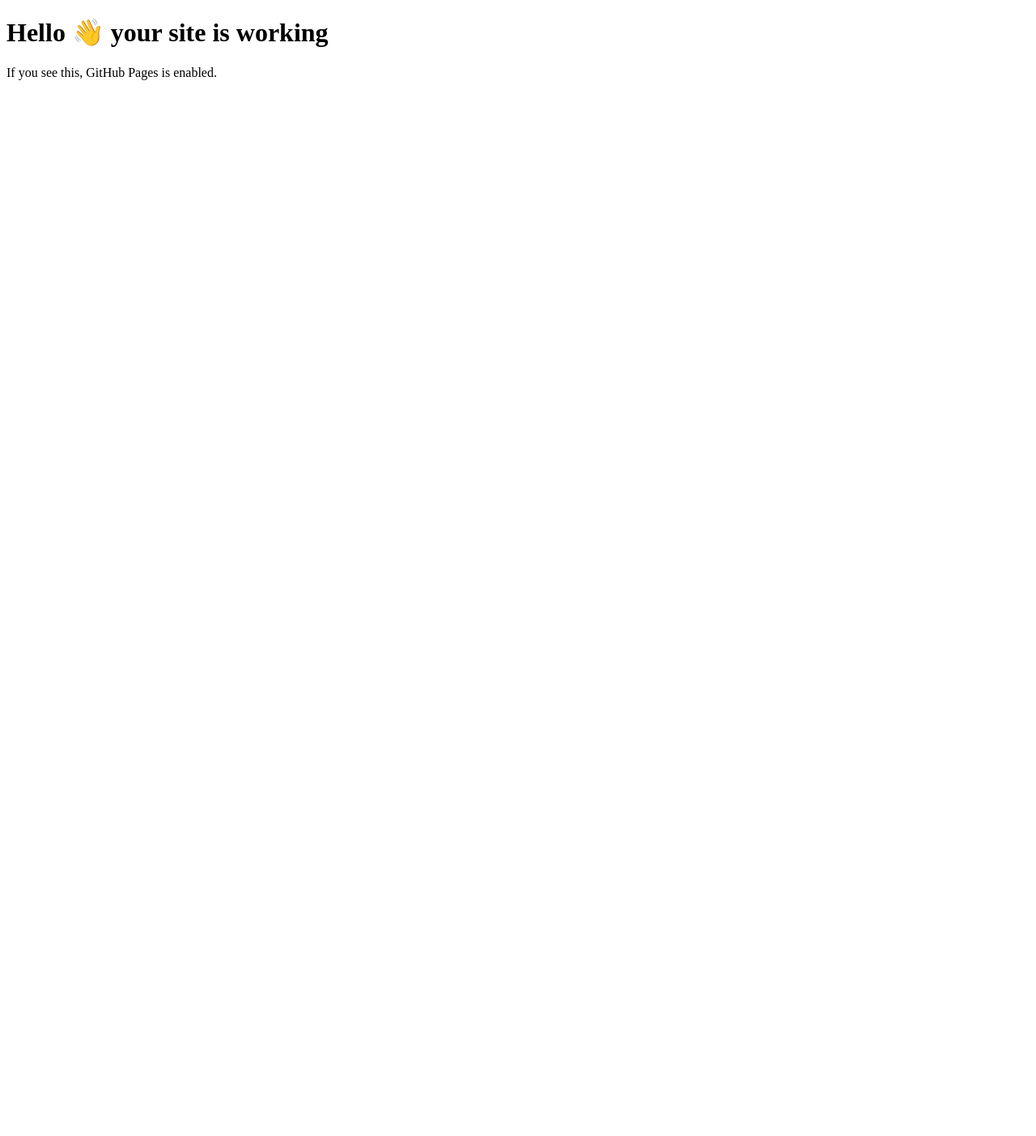
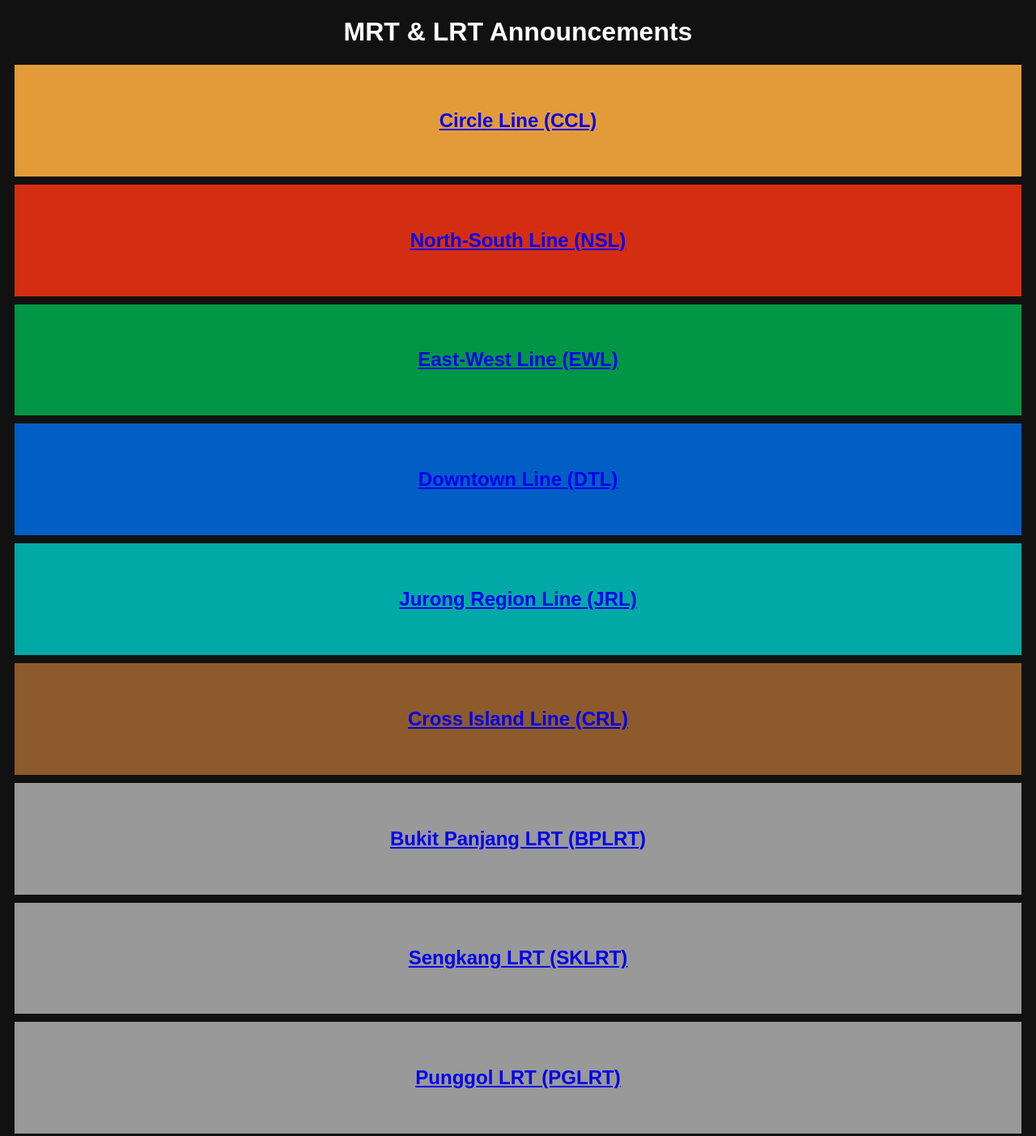
Before and after one commit to javenlewez-cmyk/Trainspotting-Resource-2, a plain HTML site: page index.html in a window 1280 px wide. Shown: the whole page at 81% size. Before the commit the page ends 800 px from the top, so only its background shows below. Drawn offline with Linux system fonts and the light colour scheme.

Commit message:
Update index.html

```diff
--- a/index.html
+++ b/index.html
@@ -1,11 +1,66 @@
 <!DOCTYPE html>
 <html>
 <head>
-  <title>MRT Site</title>
+  <title>MRT & LRT Announcements</title>
 </head>
 
-<body>
-  <h1>Hello 👋 your site is working</h1>
-  <p>If you see this, GitHub Pages is enabled.</p>
+<body style="font-family:Arial; background:#111; color:white;">
+
+  <h1 style="text-align:center;">MRT & LRT Announcements</h1>
+
+  <a href="circleline.html">
+    <div style="background:#e39b3a; padding:35px; text-align:center; margin:10px;">
+      <h2>Circle Line (CCL)</h2>
+    </div>
+  </a>
+
+  <a href="nsl.html">
+    <div style="background:#d42e12; padding:35px; text-align:center; margin:10px;">
+      <h2>North-South Line (NSL)</h2>
+    </div>
+  </a>
+
+  <a href="ewl.html">
+    <div style="background:#009645; padding:35px; text-align:center; margin:10px;">
+      <h2>East-West Line (EWL)</h2>
+    </div>
+  </a>
+
+  <a href="dtl.html">
+    <div style="background:#005ec4; padding:35px; text-align:center; margin:10px;">
+      <h2>Downtown Line (DTL)</h2>
+    </div>
+  </a>
+
+  <a href="jrl.html">
+    <div style="background:#00a9a5; padding:35px; text-align:center; margin:10px;">
+      <h2>Jurong Region Line (JRL)</h2>
+    </div>
+  </a>
+
+  <a href="crl.html">
+    <div style="background:#8d5a2b; padding:35px; text-align:center; margin:10px;">
+      <h2>Cross Island Line (CRL)</h2>
+    </div>
+  </a>
+
+  <a href="bplrt.html">
+    <div style="background:#999999; padding:35px; text-align:center; margin:10px;">
+      <h2>Bukit Panjang LRT (BPLRT)</h2>
+    </div>
+  </a>
+
+  <a href="sklrt.html">
+    <div style="background:#999999; padding:35px; text-align:center; margin:10px;">
+      <h2>Sengkang LRT (SKLRT)</h2>
+    </div>
+  </a>
+
+  <a href="pglrt.html">
+    <div style="background:#999999; padding:35px; text-align:center; margin:10px;">
+      <h2>Punggol LRT (PGLRT)</h2>
+    </div>
+  </a>
+
 </body>
 </html>
```
